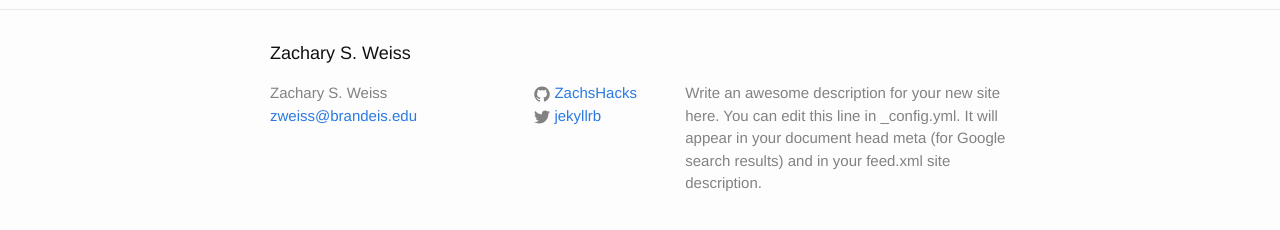
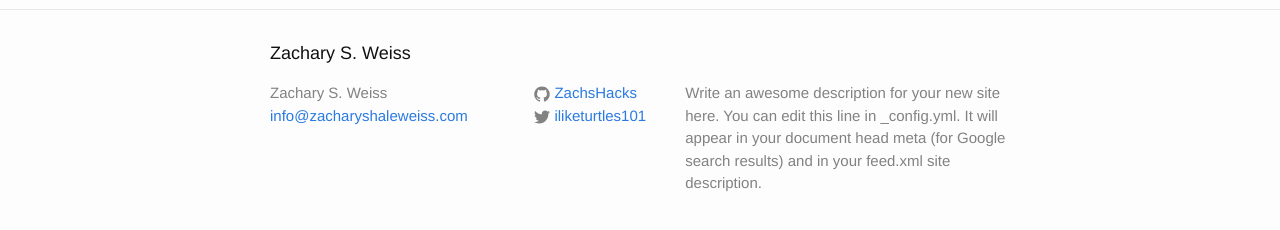
Before and after one commit to ZachsHacks/ZachsHacks.github.io, a Jekyll site: the page built from index.html, in a window 1280 px wide. Shown: the part 287-517 px from the top of the page. Built offline with Jekyll 4.4.1, drawn with Linux system fonts in a browser that asks for light colours.

Commit message:
Changed domain

```diff
--- /dev/null
+++ b/CNAME
@@ -0,0 +1 @@
+www.zacharyshaleweiss.com
--- a/_config.yml
+++ b/_config.yml
@@ -7,14 +7,14 @@
 
 # Site settings
 title: Zachary S. Weiss
-email: zweiss@brandeis.edu
+email: info@zacharyshaleweiss.com
 description: > # this means to ignore newlines until "baseurl:"
   Write an awesome description for your new site here. You can edit this
   line in _config.yml. It will appear in your document head meta (for
   Google search results) and in your feed.xml site description.
 baseurl: "" # the subpath of your site, e.g. /blog
-url: "http://yourdomain.com" # the base hostname & protocol for your site
-twitter_username: jekyllrb
+url: "http://zacharyshaleweiss.com" # the base hostname & protocol for your site
+twitter_username: iliketurtles101
 github_username:  ZachsHacks
 
 # Build settings
```
Also changed, not shown: 5 other files.
